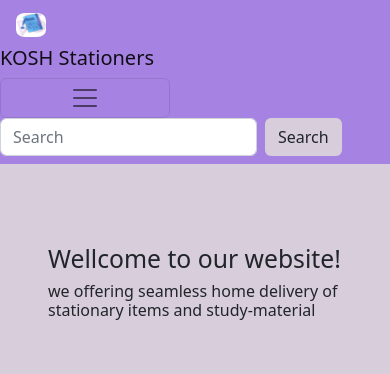
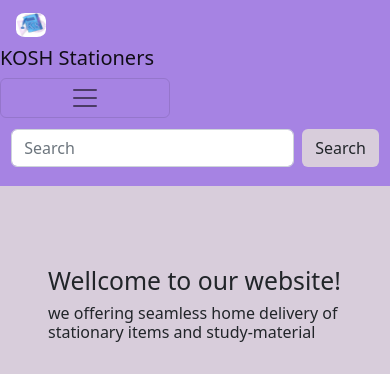
Before and after one commit to Rohit11D/KOSH-stationery, a plain HTML site: page index.html in a window 390 px wide. Shown: the top 374 px of the page. Drawn offline with nearby package versions, Linux system fonts and the light colour scheme.

Commit message:
update style.css
change css for searchbar

```diff
--- a/style.css
+++ b/style.css
@@ -72,6 +72,16 @@ width: 60%;
 /* .footalign{ */
     /* align-items:self-end; */
      /* text-align: center; */
+.d-flex {
+    margin: 0.7rem;
+}
+    @media screen and (max-width:415px){
+     .d-flex   {
+        width: 100%;
+       margin: 0.7rem;
+       position:relative;
+    }
+}
 
      #footer{
         text-align: center;
```
